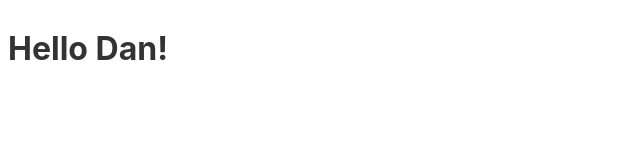
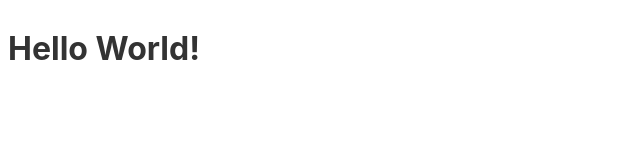
Before and after one commit to dan-wenger/braendi-dog, a Svelte app: page / in a window 1280 px wide. Shown: the top 160 px of the page, without its empty margins (0-640 px from the left). Built offline with nearby package versions, Linux system fonts and the light colour scheme.

Commit message:
small changes

```diff
--- a/package.json
+++ b/package.json
@@ -15,9 +15,9 @@
     "sirv-cli": "^0.4.4"
   },
   "devDependencies": {
-    "nodemon": "^2.0.3",
     "@rollup/plugin-commonjs": "^11.0.0",
     "@rollup/plugin-node-resolve": "^7.0.0",
+    "nodemon": "^2.0.3",
     "rollup": "^1.20.0",
     "rollup-plugin-livereload": "^1.0.0",
     "rollup-plugin-svelte": "^5.0.3",
--- a/src/App.svelte
+++ b/src/App.svelte
@@ -1,6 +1,14 @@
 <script>
 	// this is the top most Svelte file. Every svelte component used in this app should be imported here (also works indirectly, if another component referenced here imports it).
-	let name = 'Dan';
+	let theName = 'World';
+
+
+
+
 </script>
 
-<h1>Hello {name}!</h1>
+
+
+
+
+<h1>Hello {theName}!</h1>
```
Also changed, not shown: documentation/Svelte_README.md (+1 -2 lines), documentation/package.json_README.md (+15 -0 lines), src/components/Board.svelte (added), 2 other files (tests, documents, lock files or other folders).
